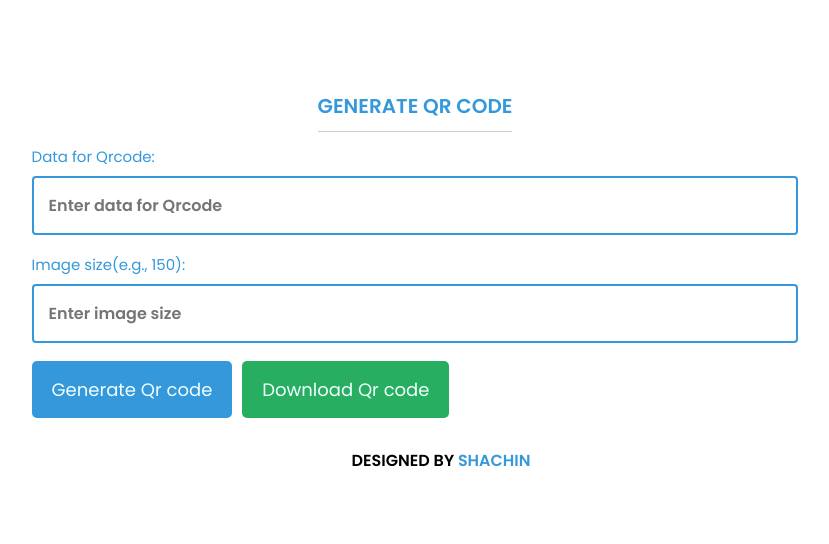
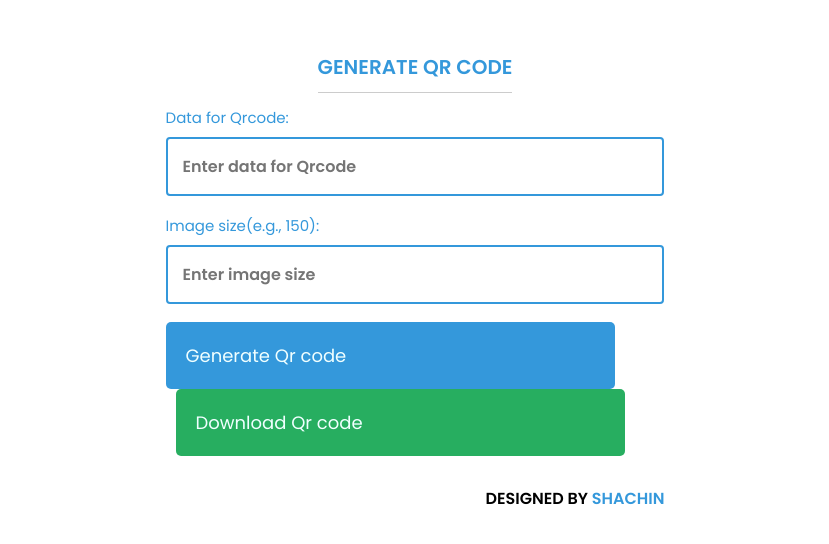
Before and after one commit to SHACHIN787/qrcode, a React (Vite) app: page / in a window 1280 px wide. Shown: the part 130-674 px from the top of the page, without its empty margins (225-1054 px from the left). Built offline with nearby package versions, Linux system fonts and the light colour scheme.

Commit message:
Update QrCode.css

```diff
--- a/src/QrCode.css
+++ b/src/QrCode.css
@@ -51,12 +51,13 @@ button{
     cursor:pointer;
     transition: background-color 0.3s;
 }
-@media screen and (max-width:768px){
+@media screen and (min-width:432px){
 button{
     width:90%;
     display:flex;
     flex-direction:coloumn;
     alingn-items:center;
+    padding:20px;
 }
 
 }
```
